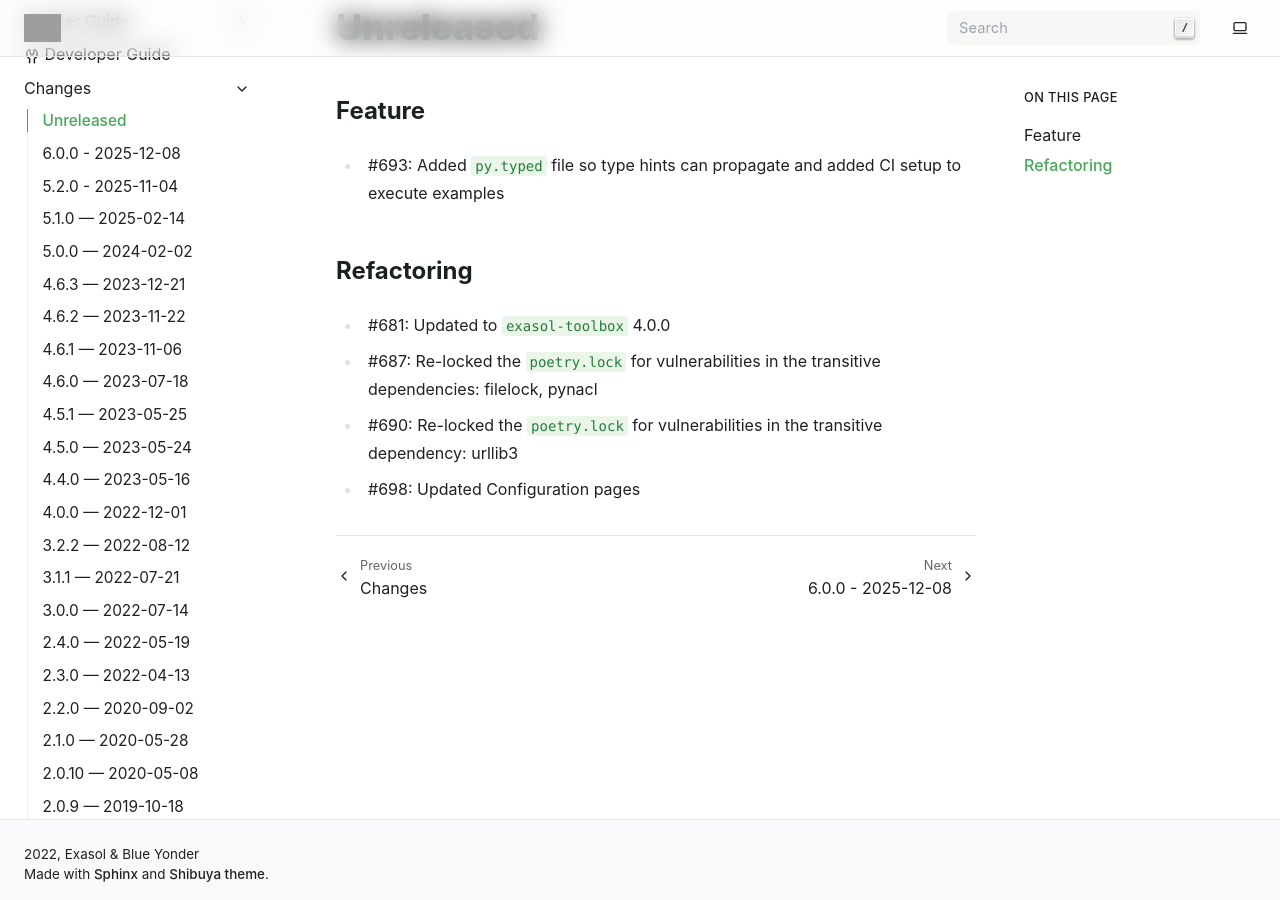
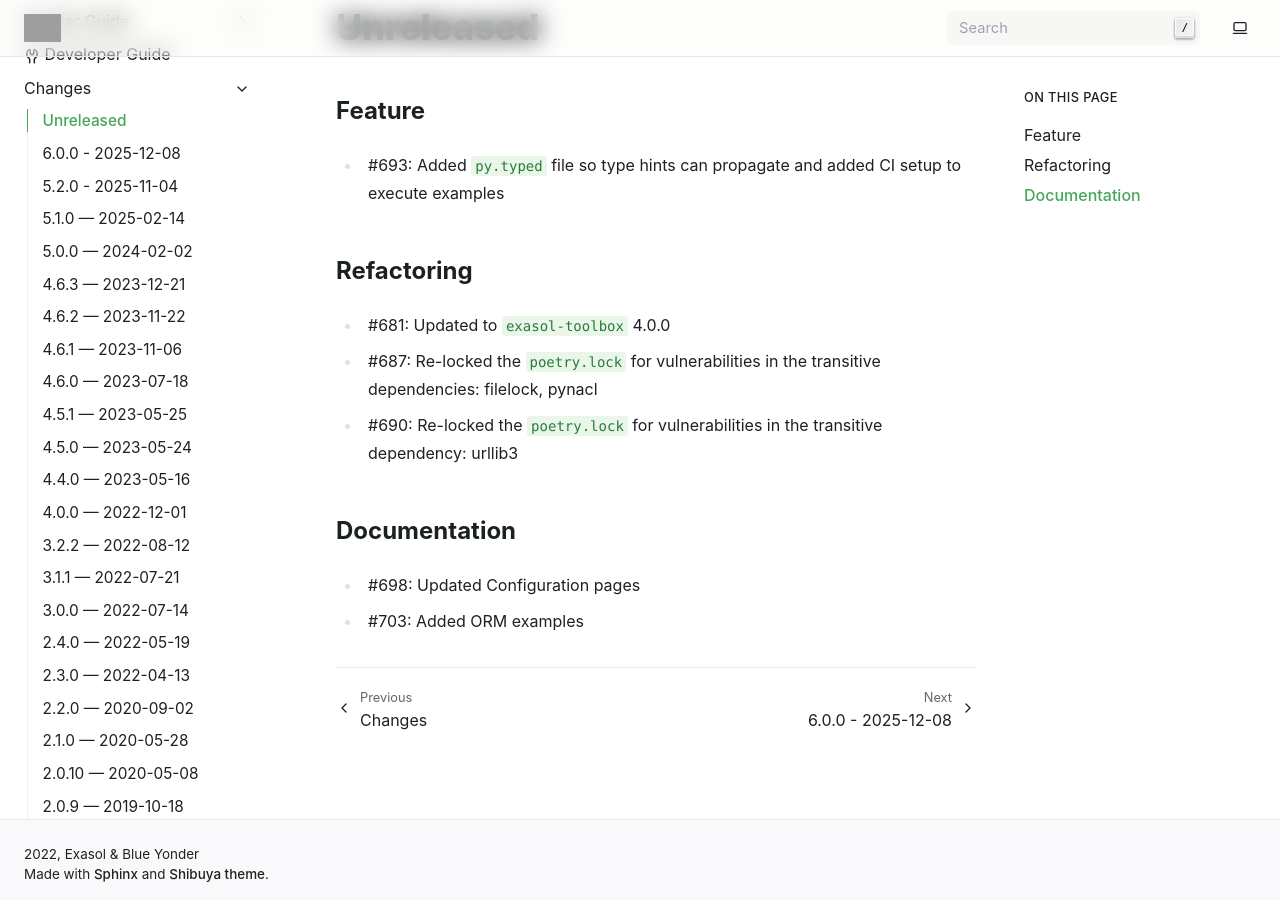
Before and after one commit to exasol/sqlalchemy-exasol, a Sphinx documentation site: the page built from doc/changes/unreleased.md, in a window 1280 px wide and 900 px high, scrolled down 81 px. Built offline with Sphinx 7.4.7, drawn with Linux system fonts in a browser that asks for light colours; grey boxes are pictures that could not be loaded.

Commit message:
Add changelog entry and fix last entry

```diff
--- a/doc/changes/unreleased.md
+++ b/doc/changes/unreleased.md
@@ -9,4 +9,8 @@
 * #681: Updated to `exasol-toolbox` 4.0.0
 * #687: Re-locked the `poetry.lock` for vulnerabilities in the transitive dependencies: filelock, pynacl
 * #690: Re-locked the `poetry.lock` for vulnerabilities in the transitive dependency: urllib3
+
+## Documentation
+
 * #698: Updated Configuration pages
+* #703: Added ORM examples
```
